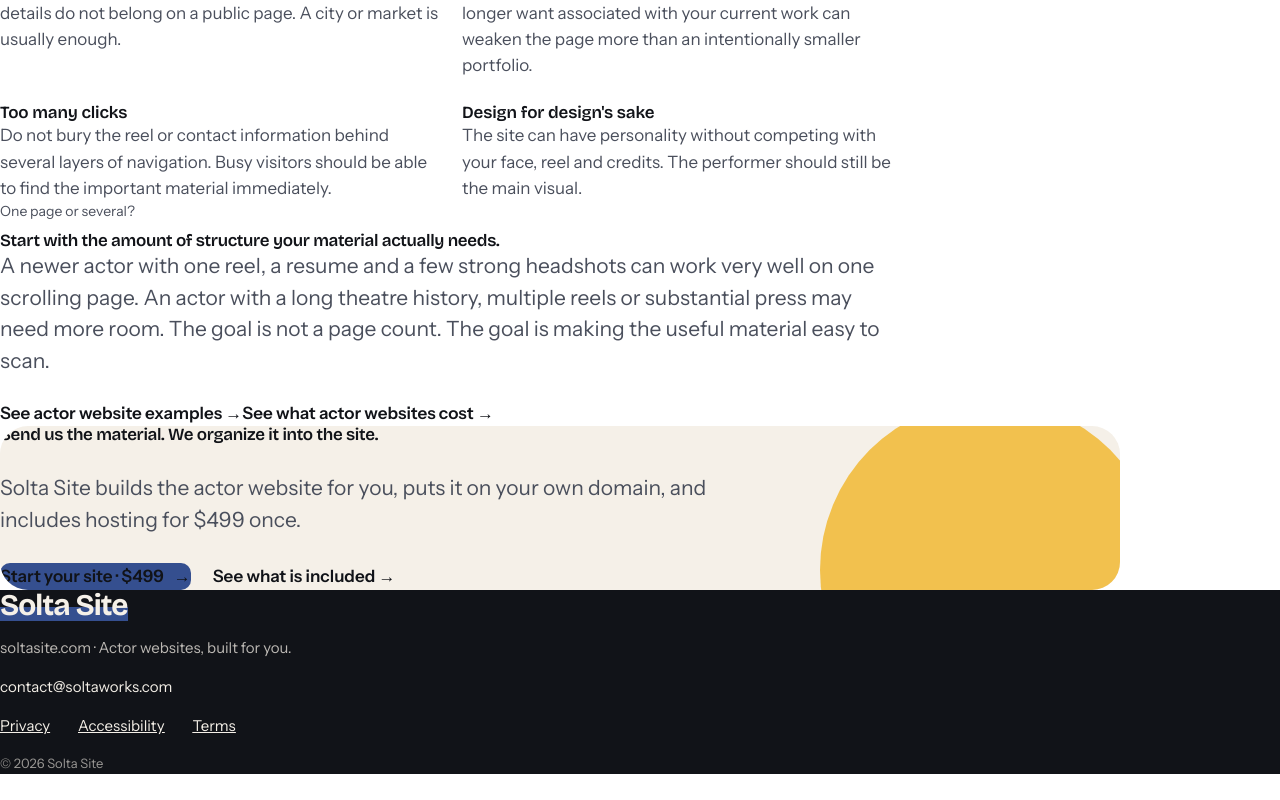
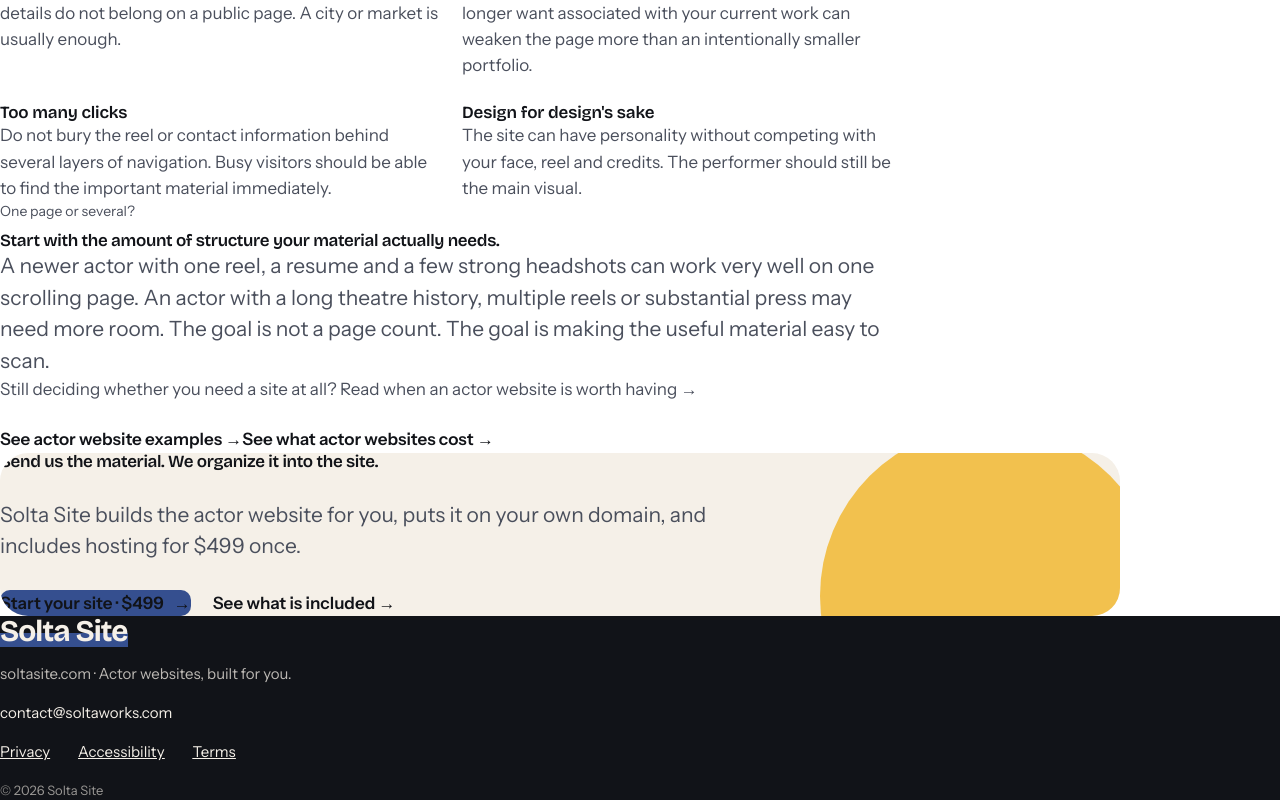
Before and after one commit to Poly-G/soltasite, a Next.js app: page /what-to-put-on-an-actor-website in a window 1280 px wide. Shown: the part 1119-1919 px from the top of the page. Before the commit the page ends 1893 px from the top, so only its background shows below. Built offline with nearby package versions, Linux system fonts and the light colour scheme.

Commit message:
Cross-link actor website checklist and need guide

```diff
--- a/app/(site)/what-to-put-on-an-actor-website/page.tsx
+++ b/app/(site)/what-to-put-on-an-actor-website/page.tsx
@@ -125,6 +125,7 @@
             <div className="cap">One page or several?</div>
             <h2 style={{ paddingTop: '10px' }}>Start with the amount of structure your material actually needs.</h2>
             <p className="lead">A newer actor with one reel, a resume and a few strong headshots can work very well on one scrolling page. An actor with a long theatre history, multiple reels or substantial press may need more room. The goal is not a page count. The goal is making the useful material easy to scan.</p>
+            <p className="p">Still deciding whether you need a site at all? <Link href="/do-actors-need-a-website">Read when an actor website is worth having →</Link></p>
             <div className="ctas" style={{ paddingTop: '24px' }}>
               <Link className="link" href="/actor-website-examples">See actor website examples <span className="ar" aria-hidden="true">→</span></Link>
               <Link className="link" href="/actor-website-cost">See what actor websites cost <span className="ar" aria-hidden="true">→</span></Link>
```
